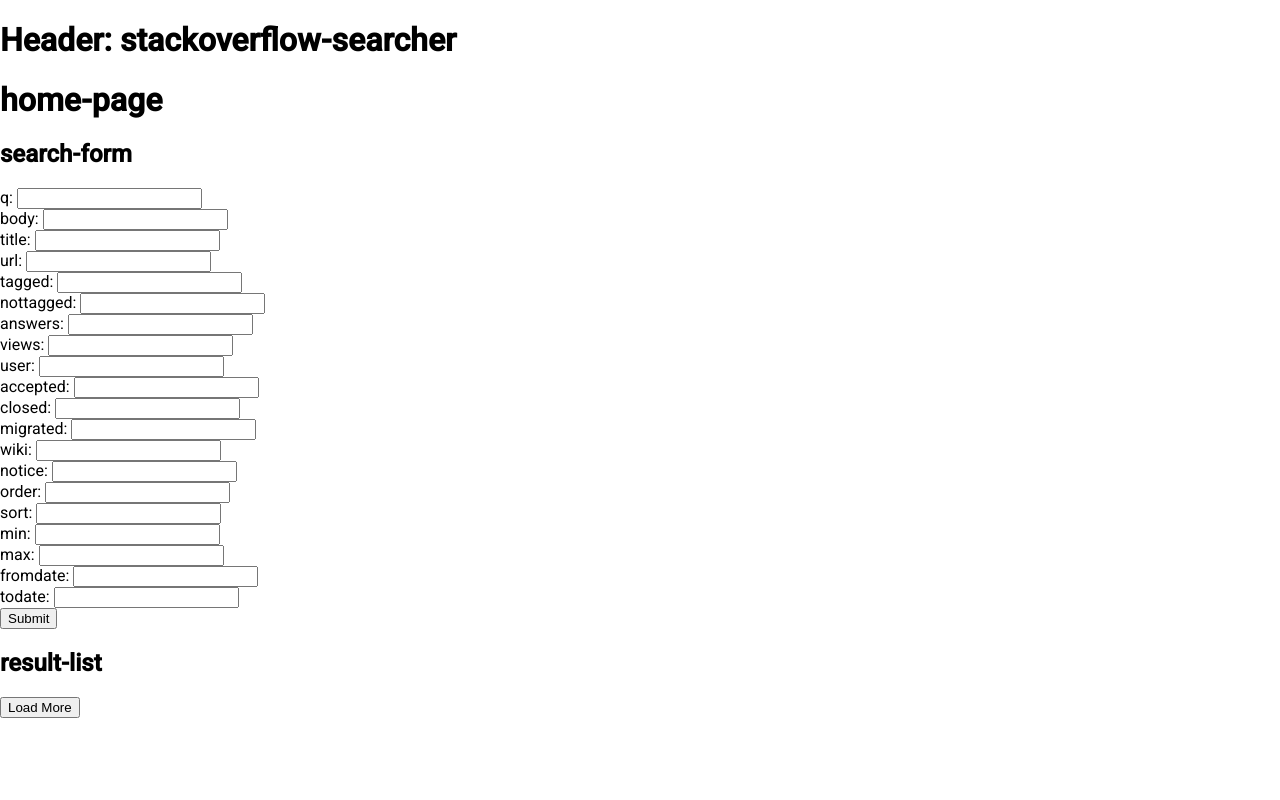
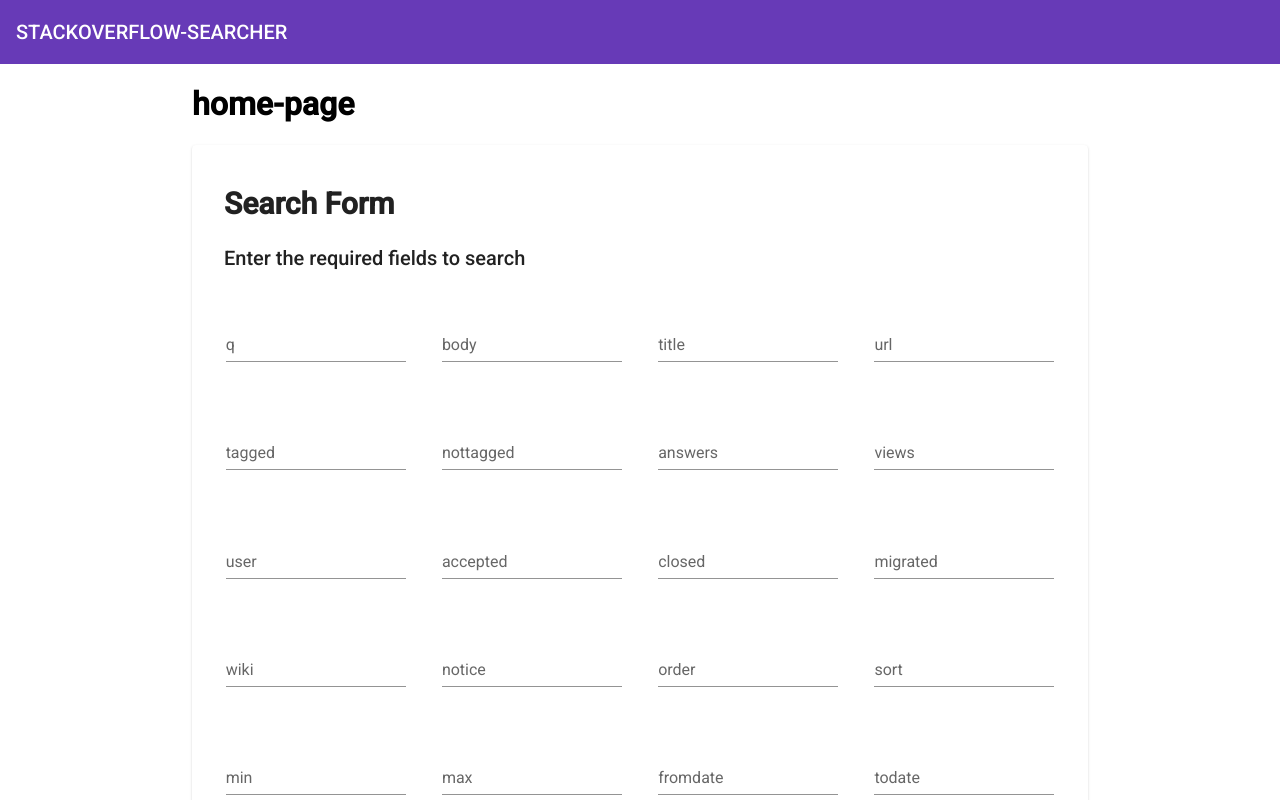
Before and after one commit to AluBhorta/stackoverflow-searcher-client, an Angular app: page / in a window 1280 px wide. Shown: the top 800 px of the page. Built offline with nearby package versions, Linux system fonts and the light colour scheme.

Commit message:
complete designing SearchForm add required material modules

```diff
--- a/src/app/app.component.css
+++ b/src/app/app.component.css
@@ -0,0 +1,5 @@
+
+#container {
+  width: 70%;
+  margin: auto;
+}
--- a/src/app/app.component.html
+++ b/src/app/app.component.html
@@ -1,3 +1,5 @@
 <app-header> </app-header>
 
-<router-outlet></router-outlet>
+<div id="container">
+  <router-outlet></router-outlet>
+</div>
--- a/src/app/components/layout/header/header.component.html
+++ b/src/app/components/layout/header/header.component.html
@@ -1 +1,3 @@
-<h1>Header: {{ title }}</h1>
+<mat-toolbar color="primary">
+  <h1>{{ title | uppercase }}</h1>
+</mat-toolbar>
--- a/src/app/components/layout/question-detail-page/question-detail-page.component.html
+++ b/src/app/components/layout/question-detail-page/question-detail-page.component.html
@@ -1 +1,11 @@
-<p>question-detail-page works! ID: {{ id }}</p>
+<div *ngIf="question === undefined; then warning; else content"></div>
+
+<ng-template #warning>
+  <h1>Invalid question ID: {{ id }}</h1>
+  <p>No such question found</p>
+</ng-template>
+
+<ng-template #content>
+  <h1>{{ question.title }}</h1>
+  <p>creation_date: {{ question.creation_date }}</p>
+</ng-template>
--- a/src/app/components/layout/question-detail-page/question-detail-page.component.ts
+++ b/src/app/components/layout/question-detail-page/question-detail-page.component.ts
@@ -1,5 +1,7 @@
 import { Component, OnInit } from '@angular/core';
 import { ActivatedRoute } from '@angular/router';
+import { Question } from 'src/app/models/Question';
+import { StateProviderService } from 'src/app/services/state-provider.service';
 
 @Component({
   selector: 'app-question-detail-page',
@@ -8,10 +10,16 @@ import { ActivatedRoute } from '@angular/router';
 })
 export class QuestionDetailPageComponent implements OnInit {
   id: string = '';
+  question: Question;
 
-  constructor(private route: ActivatedRoute) {}
+  constructor(
+    private route: ActivatedRoute,
+    private stateProvider: StateProviderService
+  ) {}
 
   ngOnInit(): void {
     this.route.params.subscribe((params) => (this.id = params['id']));
+
+    this.question = this.stateProvider.getQuestion(this.id);
   }
 }
--- a/src/app/components/result-item/result-item.component.html
+++ b/src/app/components/result-item/result-item.component.html
@@ -1,5 +1,8 @@
 <p>
-  <a href="/question/{{ question.question_id }}">
+  <a
+    routerLink="/question/{{ question.question_id }}"
+    routerLinkActive="active"
+  >
     {{ question.title }}
   </a>
 </p>
--- a/src/app/components/result-list/result-list.component.html
+++ b/src/app/components/result-list/result-list.component.html
@@ -1,11 +1,8 @@
 <h2>result-list</h2>
 
-<ul>
-  <li *ngFor="let q of questions">
-    <app-result-item [question]="q" ></app-result-item>
-  </li>
-</ul>
-
+<div>
+  <app-result-item *ngFor="let q of questions" [question]="q"></app-result-item>
+</div>
 
 <div>
   <button type="submit" (click)="loadNextPage()">Load More</button>
--- a/src/app/components/search-form/search-form.component.html
+++ b/src/app/components/search-form/search-form.component.html
@@ -1,108 +1,157 @@
-<h2>search-form</h2>
+<mat-card>
+  <mat-card-header>
+    <mat-card-title>
+      <h2>Search Form</h2>
+      <p> Enter the required fields to search </p>
+    </mat-card-title>
+  </mat-card-header>
+  <mat-grid-list cols="4" rowHeight="2:1">
+    <mat-grid-tile>
+      <mat-form-field appearance="standard">
+        <mat-label>q</mat-label>
+        <input matInput placeholder="Enter q..." [(ngModel)]="q" />
+      </mat-form-field>
+    </mat-grid-tile>
+    <mat-grid-tile>
+      <mat-form-field appearance="standard">
+        <mat-label>body</mat-label>
+        <input matInput placeholder="Enter body..." [(ngModel)]="body" />
+      </mat-form-field>
+    </mat-grid-tile>
+    <mat-grid-tile>
+      <mat-form-field appearance="standard">
+        <mat-label>title</mat-label>
+        <input matInput placeholder="Enter title..." [(ngModel)]="title" />
+      </mat-form-field>
+    </mat-grid-tile>
+    <mat-grid-tile>
+      <mat-form-field appearance="standard">
+        <mat-label>url</mat-label>
+        <input matInput placeholder="Enter url..." [(ngModel)]="url" />
+      </mat-form-field>
+    </mat-grid-tile>
+    <mat-grid-tile>
+      <mat-form-field appearance="standard">
+        <mat-label>tagged</mat-label>
+        <input matInput placeholder="Enter tagged..." [(ngModel)]="tagged" />
+      </mat-form-field>
+    </mat-grid-tile>
+    <mat-grid-tile>
+      <mat-form-field appearance="standard">
+        <mat-label>nottagged</mat-label>
+        <input
+          matInput
+          placeholder="Enter nottagged..."
+          [(ngModel)]="nottagged"
+        />
+      </mat-form-field>
+    </mat-grid-tile>
+    <mat-grid-tile>
+      <mat-form-field appearance="standard">
+        <mat-label>answers</mat-label>
+        <input matInput placeholder="Enter answers..." [(ngModel)]="answers" />
+      </mat-form-field>
+    </mat-grid-tile>
+    <mat-grid-tile>
+      <mat-form-field appearance="standard">
+        <mat-label>views</mat-label>
+        <input matInput placeholder="Enter views..." [(ngModel)]="views" />
+      </mat-form-field>
+    </mat-grid-tile>
+    <mat-grid-tile>
+      <mat-form-field appearance="standard">
+        <mat-label>user</mat-label>
+        <input matInput placeholder="Enter user..." [(ngModel)]="user" />
+      </mat-form-field>
+    </mat-grid-tile>
+    <mat-grid-tile>
+      <mat-form-field appearance="standard">
+        <mat-label>accepted</mat-label>
+        <input
+          matInput
+          placeholder="Enter accepted..."
+          [(ngModel)]="accepted"
+        />
+      </mat-form-field>
+    </mat-grid-tile>
+    <mat-grid-tile>
+      <mat-form-field appearance="standard">
+        <mat-label>closed</mat-label>
+        <input matInput placeholder="Enter closed..." [(ngModel)]="closed" />
+      </mat-form-field>
+    </mat-grid-tile>
+    <mat-grid-tile>
+      <mat-form-field appearance="standard">
+        <mat-label>migrated</mat-label>
+        <input
+          matInput
+          placeholder="Enter migrated..."
+          [(ngModel)]="migrated"
+        />
+      </mat-form-field>
+    </mat-grid-tile>
+    <mat-grid-tile>
+      <mat-form-field appearance="standard">
+        <mat-label>wiki</mat-label>
+        <input matInput placeholder="Enter wiki..." [(ngModel)]="wiki" />
+      </mat-form-field>
+    </mat-grid-tile>
+    <mat-grid-tile>
+      <mat-form-field appearance="standard">
+        <mat-label>notice</mat-label>
+        <input matInput placeholder="Enter notice..." [(ngModel)]="notice" />
+      </mat-form-field>
+    </mat-grid-tile>
+    <mat-grid-tile>
+      <mat-form-field appearance="standard">
+        <mat-label>order</mat-label>
+        <input matInput placeholder="Enter order..." [(ngModel)]="order" />
+      </mat-form-field>
+    </mat-grid-tile>
+    <mat-grid-tile>
+      <mat-form-field appearance="standard">
+        <mat-label>sort</mat-label>
+        <input matInput placeholder="Enter sort..." [(ngModel)]="sort" />
+      </mat-form-field>
+    </mat-grid-tile>
+    <mat-grid-tile>
+      <mat-form-field appearance="standard">
+        <mat-label>min</mat-label>
+        <input matInput placeholder="Enter min..." [(ngModel)]="min" />
+      </mat-form-field>
+    </mat-grid-tile>
+    <mat-grid-tile>
+      <mat-form-field appearance="standard">
+        <mat-label>max</mat-label>
+        <input matInput placeholder="Enter max..." [(ngModel)]="max" />
+      </mat-form-field>
+    </mat-grid-tile>
+    <mat-grid-tile>
+      <mat-form-field appearance="standard">
+        <mat-label>fromdate</mat-label>
+        <input
+          matInput
+          placeholder="Enter fromdate..."
+          [(ngModel)]="fromdate"
+        />
+      </mat-form-field>
+    </mat-grid-tile>
+    <mat-grid-tile>
+      <mat-form-field appearance="standard">
+        <mat-label>todate</mat-label>
+        <input matInput placeholder="Enter todate..." [(ngModel)]="todate" />
+      </mat-form-field>
+    </mat-grid-tile>
 
-<div>
-  <div>
-    <label for="">q: </label>
-    <input type="text" [(ngModel)]="q" name="q" />
-    <span>{{ q }}</span>
-  </div>
-  <div>
-    <label for="">body: </label>
-    <input type="text" [(ngModel)]="body" name="body" />
-    <span>{{ body }}</span>
-  </div>
-  <div>
-    <label for="">title: </label>
-    <input type="text" [(ngModel)]="title" name="title" />
-    <span>{{ title }}</span>
-  </div>
-  <div>
-    <label for="">url: </label>
-    <input type="text" [(ngModel)]="url" name="url" />
-    <span>{{ url }}</span>
-  </div>
-  <div>
-    <label for="">tagged: </label>
-    <input type="text" [(ngModel)]="tagged" name="tagged" />
-    <span>{{ tagged }}</span>
-  </div>
-  <div>
-    <label for="">nottagged: </label>
-    <input type="text" [(ngModel)]="nottagged" name="nottagged" />
-    <span>{{ nottagged }}</span>
-  </div>
-  <div>
-    <label for="">answers: </label>
-    <input type="text" [(ngModel)]="answers" name="answers" />
-    <span>{{ answers }}</span>
-  </div>
-  <div>
-    <label for="">views: </label>
-    <input type="text" [(ngModel)]="views" name="views" />
-    <span>{{ views }}</span>
-  </div>
-  <div>
-    <label for="">user: </label>
-    <input type="text" [(ngModel)]="user" name="user" />
-    <span>{{ user }}</span>
-  </div>
-  <div>
-    <label for="">accepted: </label>
-    <input type="text" [(ngModel)]="accepted" name="accepted" />
-    <span>{{ accepted }}</span>
-  </div>
-  <div>
-    <label for="">closed: </label>
-    <input type="text" [(ngModel)]="closed" name="closed" />
-    <span>{{ closed }}</span>
-  </div>
-  <div>
-    <label for="">migrated: </label>
-    <input type="text" [(ngModel)]="migrated" name="migrated" />
-    <span>{{ migrated }}</span>
-  </div>
-  <div>
-    <label for="">wiki: </label>
-    <input type="text" [(ngModel)]="wiki" name="wiki" />
-    <span>{{ wiki }}</span>
-  </div>
-  <div>
-    <label for="">notice: </label>
-    <input type="text" [(ngModel)]="notice" name="notice" />
-    <span>{{ notice }}</span>
-  </div>
-  <div>
-    <label for="">order: </label>
-    <input type="text" [(ngModel)]="order" name="order" />
-    <span>{{ order }}</span>
-  </div>
-  <div>
-    <label for="">sort: </label>
-    <input type="text" [(ngModel)]="sort" name="sort" />
-    <span>{{ sort }}</span>
-  </div>
-  <div>
-    <label for="">min: </label>
-    <input type="text" [(ngModel)]="min" name="min" />
-    <span>{{ min }}</span>
-  </div>
-  <div>
-    <label for="">max: </label>
-    <input type="text" [(ngModel)]="max" name="max" />
-    <span>{{ max }}</span>
-  </div>
-  <div>
-    <label for="">fromdate: </label>
-    <input type="text" [(ngModel)]="fromdate" name="fromdate" />
-    <span>{{ fromdate }}</span>
-  </div>
-  <div>
-    <label for="">todate: </label>
-    <input type="text" [(ngModel)]="todate" name="todate" />
-    <span>{{ todate }}</span>
-  </div>
-
-  <div>
-    <button type="submit" (click)="onSubmit()" >Submit</button>
-  </div>
-</div>
+    <mat-grid-tile [colspan]="4">
+      <button
+        mat-raised-button
+        color="primary"
+        type="submit"
+        (click)="onSubmit()"
+      >
+        Submit
+      </button>
+    </mat-grid-tile>
+  </mat-grid-list>
+</mat-card>
--- a/src/app/services/state-provider.service.ts
+++ b/src/app/services/state-provider.service.ts
@@ -12,7 +12,7 @@ import { Subject } from 'rxjs';
   providedIn: 'root',
 })
 export class StateProviderService {
-  private questions: Question[];
+  private questions: Question[] = [];
   private queryParam: QueryParam = {
     q: '',
     body: '',
@@ -66,9 +66,18 @@ export class StateProviderService {
 
   private fetchResultAndUpdateState(action: QuestionStreamAction) {
     this.apiClient.fetchSearchResult(this.queryParam).then((result) => {
-      console.log('result', result)
+      switch (action) {
+        case 'REPLACE':
+          this.questions = result.questions;
+          break;
+        case 'APPEND':
+          this.questions.push(...result.questions);
+          break;
+        default:
+          throw Error('Invalid Action!');
+      }
+
       this.hasMorePages = result.has_more;
-      this.questions = result.questions;
 
       const qs: QuestionStream = {
         questions: result.questions,
@@ -77,4 +86,8 @@ export class StateProviderService {
       this.questionSubject.next(qs);
     });
   }
+
+  getQuestion(id: string | number): Question | undefined {
+    return this.questions.find((q) => q.question_id === +id);
+  }
 }
--- a/src/styles.css
+++ b/src/styles.css
@@ -1,4 +1,6 @@
 /* You can add global styles to this file, and also import other style files */
+
+@import '~@angular/material/prebuilt-themes/deeppurple-amber.css';
 
 html, body { height: 100%; }
 body { margin: 0; font-family: Roboto, "Helvetica Neue", sans-serif; }
```
Also changed, not shown: src/app/app.module.ts (+21 -5 lines).
